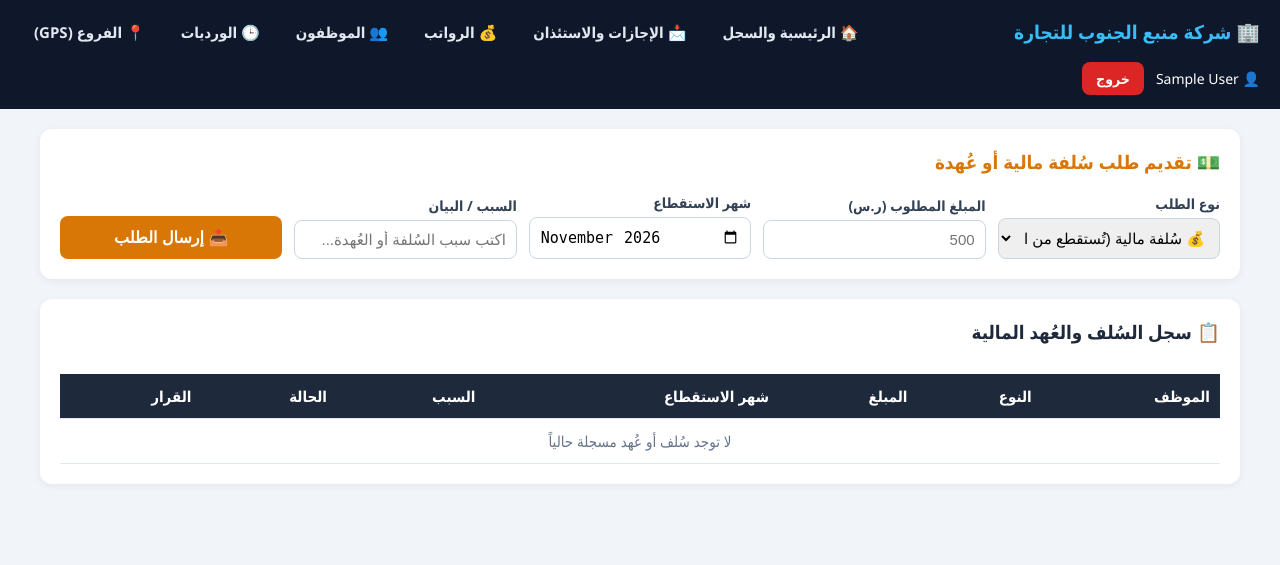
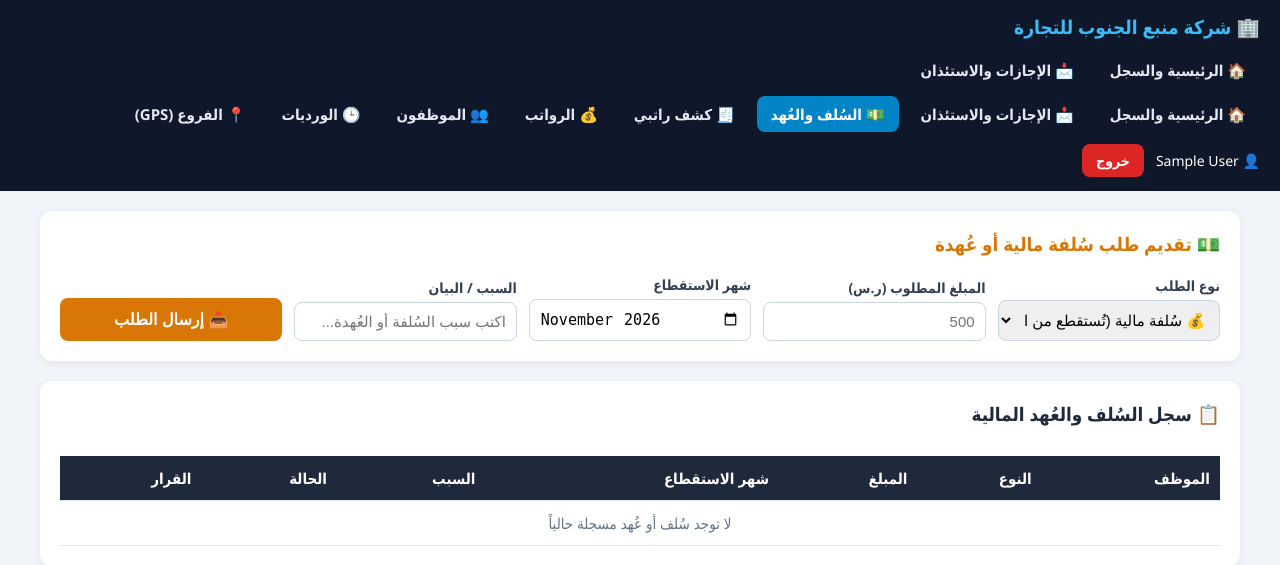
Before and after one commit to wahidhakamy-debug/attendance-system, a Flask app: page /advances in a window 1280 px wide. Shown: the top 565 px of the page. Run offline with Flask 3, Linux system fonts and the light colour scheme; the visitor is signed in with stand-in values (Sample User, id 1); data that the repository does not hold is empty; some libraries are stand-ins or nearby versions.

Commit message:
Refactor navigation links in base.html

```diff
--- a/templates/base.html
+++ b/templates/base.html
@@ -40,14 +40,18 @@
         <div class="nav-links">
             <a href="/dashboard" class="{% if page == 'dashboard' %}active{% endif %}">🏠 الرئيسية والسجل</a>
             <a href="/leaves" class="{% if page == 'leaves' %}active{% endif %}">📩 الإجازات والاستئذان</a>
-                                    {% if session['role'] == 'admin' %}
+                                         <div class="nav-links">
+            <a href="/dashboard" class="{% if page == 'dashboard' %}active{% endif %}">🏠 الرئيسية والسجل</a>
+            <a href="/leaves" class="{% if page == 'leaves' %}active{% endif %}">📩 الإجازات والاستئذان</a>
+            <a href="/advances" class="{% if page == 'advances' %}active{% endif %}">💵 السُلف والعُهد</a>
+            <a href="/my_payslip" class="{% if page == 'my_payslip' %}active{% endif %}">🧾 كشف راتبي</a>
+            {% if session['role'] == 'admin' %}
             <a href="/payroll" class="{% if page == 'payroll' %}active{% endif %}">💰 الرواتب</a>
             <a href="/employees" class="{% if page == 'employees' %}active{% endif %}">👥 الموظفون</a>
             <a href="/shifts" class="{% if page == 'shifts' %}active{% endif %}">🕒 الورديات</a>
             <a href="/branches" class="{% if page == 'branches' %}active{% endif %}">📍 الفروع (GPS)</a>
             {% endif %}
-
-
+        </div>
         </div>
         <div class="nav-user">
             <span>👤 {{ session['name'] }}</span>
```
